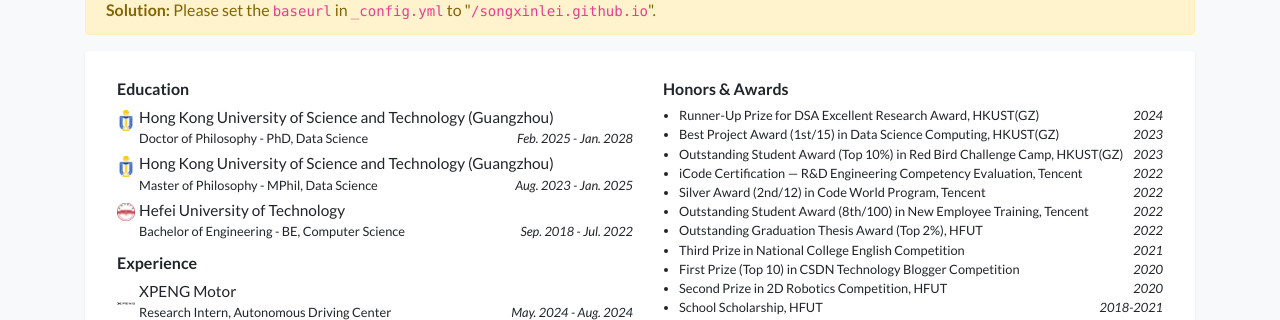
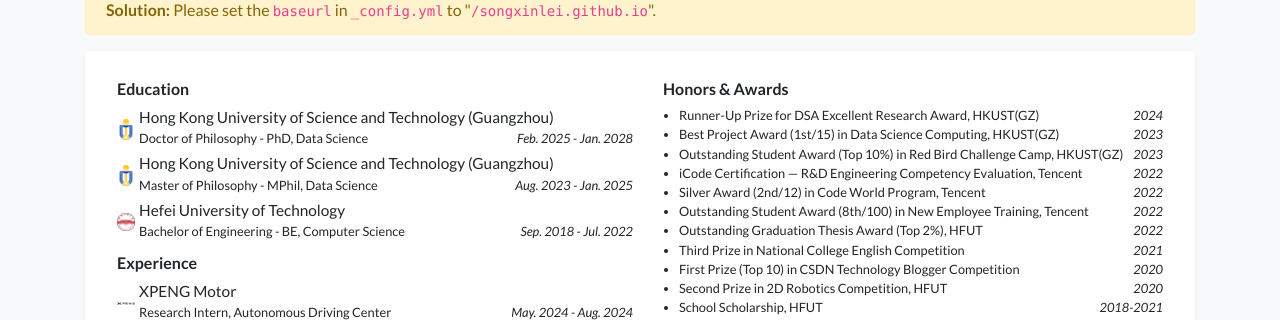
Before and after one commit to thunderlrr/songxinlei.github.io, a Jekyll site: the page built from index.html, in a window 1280 px wide. Shown: the part 460-780 px from the top of the page. Built offline with Jekyll 4.4.1, drawn with Linux system fonts in a browser that asks for light colours; a style sheet for code colours, icons or effects is not loaded.

Commit message:
update profile

```diff
--- a/_includes/widgets/experience_card.html
+++ b/_includes/widgets/experience_card.html
@@ -12,7 +12,7 @@
                                 <ul class="list-unstyled mb-1">
                                     {% for item in site.data.profile.education %}
                                     <li class="media mb-1">
-                                        <img src="{{ item.logo | relative_url }}" alt="{{ item.name }}" style="width: 18px;" class="mr-1 mt-1">
+                                        <img src="{{ item.logo | relative_url }}" alt="{{ item.name }}" style="width: 18px;" class="mr-1 mt-1 align-self-center">
                                         <div class="media-body">
                                             <div style="font-size: 15.4px">{{ item.name }}</div>
                                             <div class="small">{{ item.dept }}</div>
```
